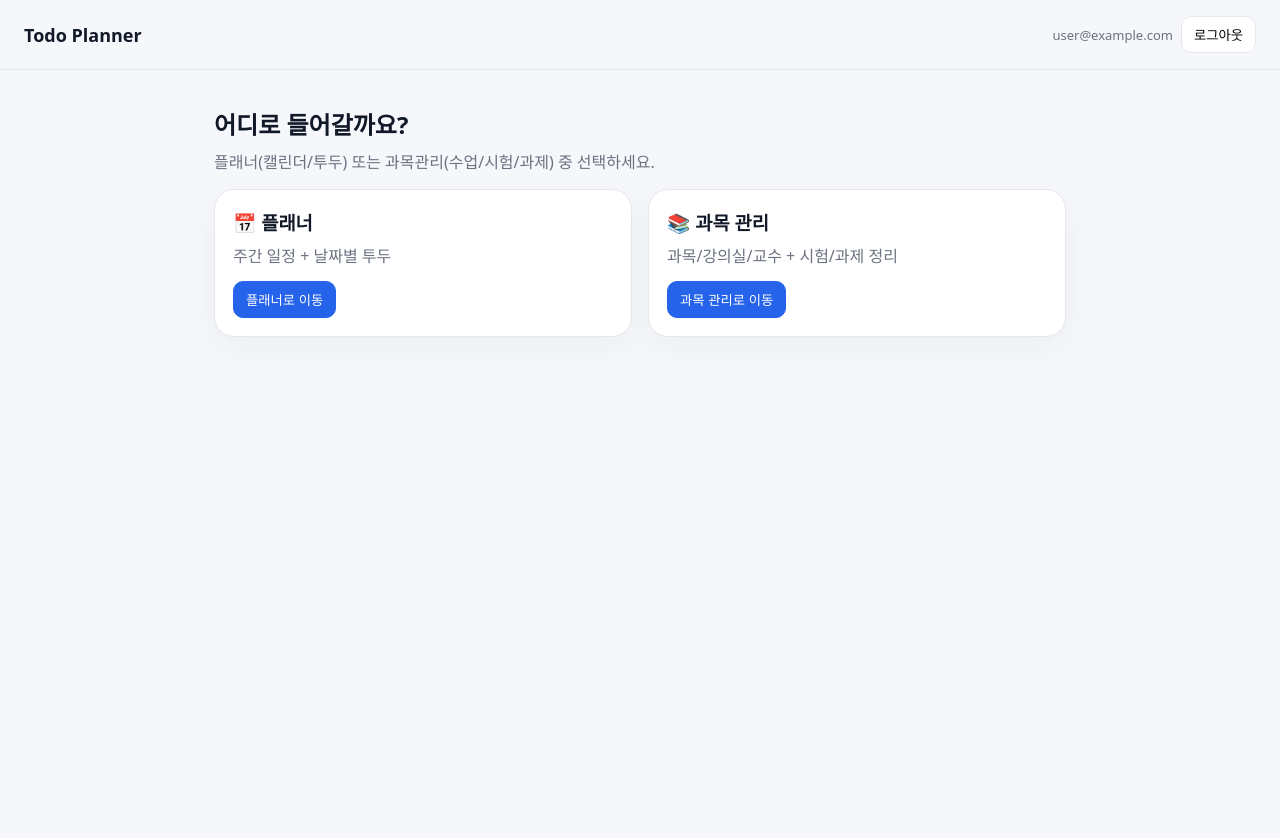
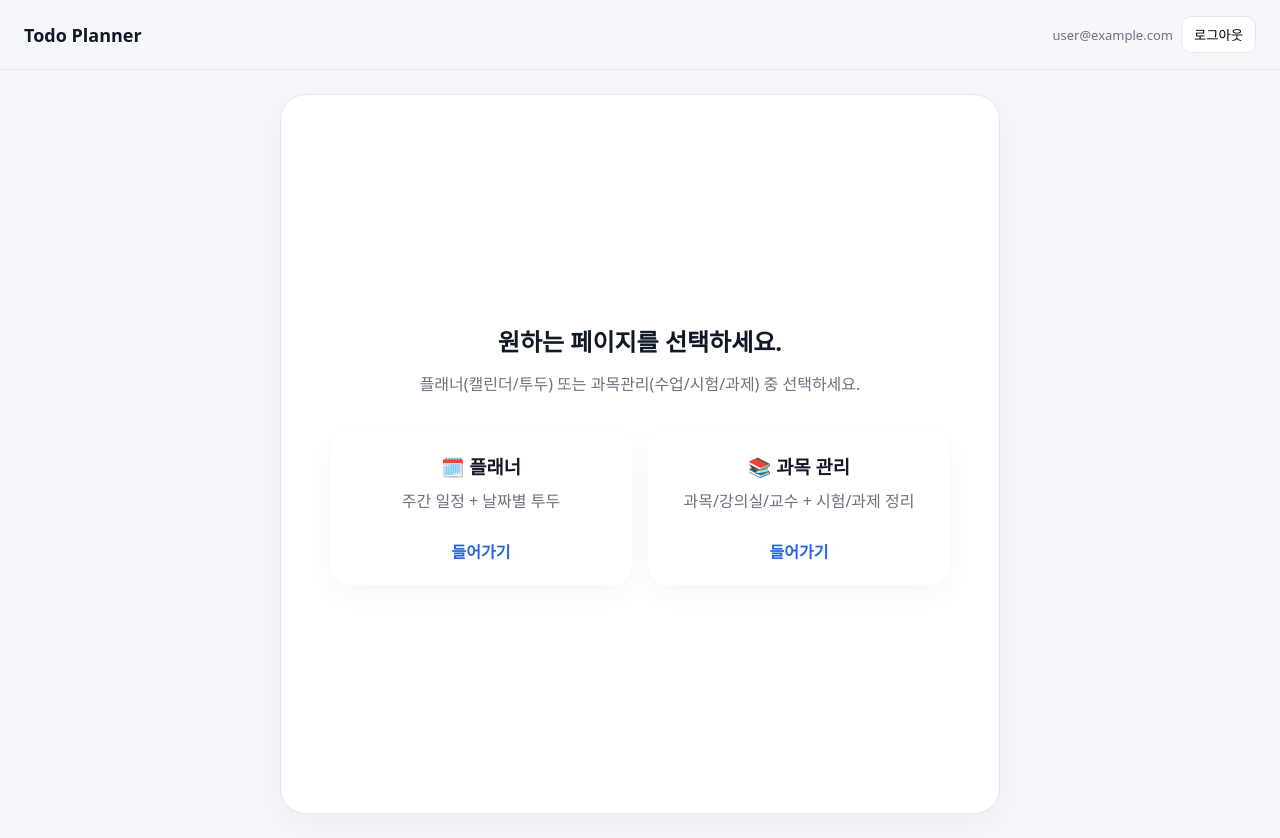
Before and after one commit to eeuunnjjiinn/planner, a React (Vite) app: page /home in a window 1280 px wide. Before the commit the page ends 800 px from the top, so only its background shows below. Built offline with nearby package versions, Linux system fonts and the light colour scheme; no server answers; sample sign-in values are in the browser's storage.

Commit message:
style: refine home layout and clean styles

```diff
--- a/src/pages/HomePage.jsx
+++ b/src/pages/HomePage.jsx
@@ -4,44 +4,74 @@ import { useNavigate } from "react-router-dom";
 export default function HomePage({ user, onLogout }) {
   const nav = useNavigate();
 
+  const goPlanner = () => nav("/planner");
+  const goSubjects = () => nav("/subjects");
+
   return (
     <div className="page main-page">
       <header className="topbar">
         <div className="brand">Todo Planner</div>
+
         <div style={{ display: "flex", gap: 8, alignItems: "center" }}>
           <div style={{ fontSize: 13, color: "#6b7280" }}>{user?.email}</div>
-          <button className="btn" onClick={onLogout}>로그아웃</button>
+          <button className="btn" onClick={onLogout}>
+            로그아웃
+          </button>
         </div>
       </header>
 
-      <div style={{ padding: 24, maxWidth: 900, margin: "0 auto" }}>
-        <h2 style={{ margin: "12px 0 8px 0" }}>어디로 들어갈까요?</h2>
-        <p style={{ marginTop: 0, color: "#6b7280" }}>
-          플래너(캘린더/투두) 또는 과목관리(수업/시험/과제) 중 선택하세요.
-        </p>
+      <div className="home-wrap">
+        <div className="home-square">
+          <div className="home-inner">
+            <h2 className="home-title">원하는 페이지를 선택하세요.</h2>
+            <p className="home-sub">
+              플래너(캘린더/투두) 또는 과목관리(수업/시험/과제) 중 선택하세요.
+            </p>
 
-        <div style={{ display: "grid", gridTemplateColumns: "1fr 1fr", gap: 16, marginTop: 16 }}>
-          <div className="card" style={{ padding: 18 }}>
-            <h3 style={{ margin: "0 0 8px 0" }}>📅 플래너</h3>
-            <p style={{ margin: "0 0 14px 0", color: "#6b7280" }}>
-              주간 일정 + 날짜별 투두
-            </p>
-            <button className="btn primary" onClick={() => nav("/planner")}>
-              플래너로 이동
-            </button>
+            <div className="home-cards">
+              {/* 플래너 카드 전체 클릭 */}
+              <button
+                type="button"
+                className="home-card card"
+                onClick={goPlanner}
+              >
+                <div className="home-card-head">
+                  <h3 className="home-card-title">🗓️ 플래너</h3>
+                </div>
+
+                <p className="home-card-desc">주간 일정 + 날짜별 투두</p>
+
+                <div className="home-card-cta" aria-hidden="true">
+                  들어가기
+                </div>
+              </button>
+
+              {/* 과목관리 카드 전체 클릭 */}
+              <button
+                type="button"
+                className="home-card card"
+                onClick={goSubjects}
+              >
+                <div className="home-card-head">
+                  <h3 className="home-card-title">📚 과목 관리</h3>
+                </div>
+
+                <p className="home-card-desc">
+                  과목/강의실/교수 + 시험/과제 정리
+                </p>
+
+                <div className="home-card-cta" aria-hidden="true">
+                  들어가기
+                </div>
+              </button>
+            </div>
+            {/* home-cards */}
           </div>
-
-          <div className="card" style={{ padding: 18 }}>
-            <h3 style={{ margin: "0 0 8px 0" }}>📚 과목 관리</h3>
-            <p style={{ margin: "0 0 14px 0", color: "#6b7280" }}>
-              과목/강의실/교수 + 시험/과제 정리
-            </p>
-            <button className="btn primary" onClick={() => nav("/subjects")}>
-              과목 관리로 이동
-            </button>
-          </div>
+          {/* home-inner */}
         </div>
+        {/* home-square */}
       </div>
+      {/* home-wrap */}
     </div>
   );
 }
--- a/src/styles.css
+++ b/src/styles.css
@@ -1,7 +1,7 @@
-/* ===== Reset-ish ===== */
+/* ===== Reset ===== */
 * { box-sizing: border-box; }
 
-body {
+body{
   margin: 0;
   font-family: system-ui, -apple-system, "Segoe UI", Roboto, "Noto Sans KR", Arial, sans-serif;
   background: #f5f7fb;
@@ -9,65 +9,64 @@ body {
 }
 
 /* ===== Common ===== */
-.btn {
+.btn{
   border: 1px solid #e5e7eb;
-  background: white;
+  background: #fff;
   padding: 8px 12px;
   border-radius: 10px;
   cursor: pointer;
 }
-.btn.primary {
+.btn.primary{
   background: #2563eb;
-  color: white;
+  color: #fff;
   border-color: #2563eb;
 }
-.btn.danger {
+.btn.danger{
   background: #fff;
   border-color: #fecaca;
   color: #b91c1c;
 }
-.input {
+
+.input{
   width: 100%;
   border: 1px solid #e5e7eb;
   background: #fff;
-  padding: 12px 14px; /* 입력창 높이 약간 증가 */
+  padding: 12px 14px;
   border-radius: 10px;
   outline: none;
-  font-size: 15px; /* 글자 크기 약간 증가 */
+  font-size: 15px;
 }
-.input:focus { border-color: #93c5fd; }
+.input:focus{ border-color: #93c5fd; }
 
-/* ===== Login ===== */
-.page.login-page {
-  min-height: 100vh;
-  width: 100%;
-
-  display: flex;
-  justify-content: center;
-  align-items: center;
-
-  padding: 20px;
-  background: #f6f7fb;
-}
-
-.page.login-page .card {
-  width: 100%;
-  max-width: 600px; /* 로그인 박스 너비를 480px -> 600px로 증가 */
-
+.card{
   background: #fff;
   border: 1px solid #e5e7eb;
   border-radius: 20px;
-  padding: 48px; /* 내부 여백 증가 */
-  box-shadow: 0 10px 30px rgba(0,0,0,0.06);
+  box-shadow: 0 10px 30px rgba(0,0,0,0.04);
 }
 
-.title { margin: 0 0 10px 0; font-size: 32px; font-weight: 700; text-align: center; }
-.subtitle { margin: 0 0 32px 0; color: #6b7280; text-align: center; font-size: 16px; }
-
-.form { display: flex; flex-direction: column; gap: 20px; }
-.label { font-size: 15px; font-weight: 600; color: #374151; margin-bottom: 6px; display: block; }
-.row { display: flex; gap: 12px; margin-top: 12px; }
-.link {
+.title{
+  margin: 0 0 10px 0;
+  font-size: 32px;
+  font-weight: 700;
+  text-align: center;
+}
+.subtitle{
+  margin: 0 0 32px 0;
+  color: #6b7280;
+  text-align: center;
+  font-size: 16px;
+}
+.form{ display: flex; flex-direction: column; gap: 20px; }
+.label{
+  font-size: 15px;
+  font-weight: 600;
+  color: #374151;
+  margin-bottom: 6px;
+  display: block;
+}
+.row{ display: flex; gap: 12px; margin-top: 12px; }
+.link{
   margin-top: 12px;
   background: transparent;
   border: none;
@@ -79,8 +78,27 @@ body {
   font-size: 14px;
 }
 
-/* ===== Main Layout (화면 전체 사용) ===== */
-.topbar {
+/* ===== Login ===== */
+.page.login-page{
+  min-height: 100vh;
+  width: 100%;
+  display: flex;
+  justify-content: center;
+  align-items: center;
+  padding: 20px;
+  background: #f6f7fb;
+}
+
+.page.login-page .card{
+  width: 100%;
+  max-width: 600px;
+  border-radius: 20px;
+  padding: 48px;
+  box-shadow: 0 10px 30px rgba(0,0,0,0.06);
+}
+
+/* ===== Topbar / Main Layout ===== */
+.topbar{
   position: sticky;
   top: 0;
   z-index: 10;
@@ -92,33 +110,29 @@ body {
   justify-content: space-between;
   align-items: center;
 }
-.brand { font-weight: 800; font-size: 18px; }
+.brand{ font-weight: 800; font-size: 18px; }
 
-.main-layout {
+.main-layout{
   display: flex;
-  gap: 24px;       /* 패널 사이 간격 증가 */
-  padding: 24px;   /* 전체 여백 증가 */
+  gap: 24px;
+  padding: 24px;
   align-items: flex-start;
-
-  /* 기존 max-width 제거하여 화면 끝까지 확장 */
   width: 100%;
   max-width: none;
 }
 
-.left-panel {
-  width: 400px; /* 왼쪽 달력 패널도 조금 더 넓게 (360 -> 400) */
+.left-panel{
+  width: 400px;
   flex: 0 0 400px;
 }
-
-.right-panel {
-  flex: 1; /* 남은 공간을 모두 차지 */
+.right-panel{
+  flex: 1;
   min-width: 0;
 }
-
-.hint { margin: 12px 0 0 0; color: #6b7280; font-size: 14px; }
+.hint{ margin: 12px 0 0 0; color: #6b7280; font-size: 14px; }
 
 /* ===== Calendar Panel ===== */
-.calendar-wrap {
+.calendar-wrap{
   background: #fff;
   border: 1px solid #e5e7eb;
   border-radius: 20px;
@@ -126,119 +140,148 @@ body {
   box-shadow: 0 10px 30px rgba(0,0,0,0.04);
   overflow: hidden;
 }
-.calendar-wrap .react-calendar { width: 100%; border: none; font-family: inherit; font-size: 16px; }
+.calendar-wrap .react-calendar{
+  width: 100%;
+  border: none;
+  font-family: inherit;
+  font-size: 16px;
+}
 
 /* ===== Weekly ===== */
-.weekly {
+.weekly{
   background: #fff;
   border: 1px solid #e5e7eb;
   border-radius: 20px;
   padding: 20px;
   box-shadow: 0 10px 30px rgba(0,0,0,0.04);
   position: relative;
-
-  /* 높이도 화면에 꽉 차게 (선택사항: 너무 길면 제거하세요) */
   min-height: calc(100vh - 120px);
 }
-.weekly-header { display: flex; justify-content: space-between; align-items: center; margin-bottom: 16px; }
-.weekly-range { font-weight: 800; color: #111827; font-size: 18px; }
 
-.weekly-grid {
+.weekly-header{
+  display: flex;
+  justify-content: space-between;
+  align-items: center;
+  margin-bottom: 16px;
+}
+.weekly-range{ font-weight: 800; color: #111827; font-size: 18px; }
+
+.weekly-grid{
   display: grid;
-  /* 가로폭이 넓어졌으므로 날짜 칸(minmax)을 더 넓게 설정 */
   grid-template-columns: 80px repeat(7, minmax(100px, 1fr));
   border-top: 1px solid #e5e7eb;
   border-left: 1px solid #e5e7eb;
   border-radius: 14px;
   overflow: hidden;
   overflow-x: auto;
-  height: 100%; /* 부모 높이에 맞춤 */
+  height: 100%;
 }
-.time-col, .day-col {
+
+.time-col, .day-col{
   border-right: 1px solid #eef2f7;
   border-bottom: 1px solid #eef2f7;
   padding: 12px;
   font-size: 13px;
   color: #6b7280;
 }
-.header-cell { background: #fbfdff; color: #111827; }
-.header-inner { display: grid; gap: 4px; place-items: center; }
-.header-inner .dow { font-size: 13px; color:#6b7280; }
-.header-inner .date { font-size: 18px; font-weight: 800; color:#111827; }
+.header-cell{ background: #fbfdff; color: #111827; }
+.header-inner{ display: grid; gap: 4px; place-items: center; }
+.header-inner .dow{ font-size: 13px; color:#6b7280; }
+.header-inner .date{ font-size: 18px; font-weight: 800; color:#111827; }
 
-/* 주간 일정 시간 칸 높이 */
+/* 시간 칸 */
 .cell{
   height: 60px;
   position: relative;
-  overflow: visible;   /* 아래로 늘어날 때 잘리지 않게 */
+  overflow: visible;
   z-index: 0;
 }
+.cell.has-event{ z-index: 5; }
 
-.cell { position: relative; z-index: 0; }
-.cell.has-event { z-index: 5; }
-
-/* 주간 일정 블록 */
+/* 일정 블록 */
 .event-pill{
   position: absolute;
   left: 8px;
   right: 8px;
   top: 6px;
   z-index: 10;
-
   border-radius: 14px;
   padding: 10px 12px;
-  color: #ffffff;          /* ✅ 글씨 흰색 */
+  color: #fff;
   font-weight: 800;
   box-shadow: 0 12px 24px rgba(0,0,0,0.14);
   display: grid;
   gap: 6px;
-
-  /* ✅ 아래 칸 border 선이 비치지 않게(흰 선 해결) */
   background-clip: padding-box;
 }
+.event-pill-title{ font-size: 14px; line-height: 1.2; }
+.event-pill-time{ font-size: 12px; opacity: 0.9; }
 
-.event-pill-title{
-  font-size: 14px;
-  line-height: 1.2;
+/* ===== Todo Panel ===== */
+.todo-panel{ width: 100%; }
+.todo-header{ display: flex; align-items: center; gap: 12px; margin-bottom: 16px; }
+.todo-title{ font-size: 18px; font-weight: 700; color: #111827; }
+
+.todo-input{ display: flex; gap: 12px; align-items: center; margin-bottom: 16px; }
+.todo-text-input{
+  flex: 1;
+  height: 48px;
+  border-radius: 12px;
+  border: 1px solid #e5e7eb;
+  padding: 0 16px;
+  font-size: 15px;
+  color: #111827;
+  background: #fff;
+  outline: none;
+}
+.todo-text-input:focus{
+  border-color: #93c5fd;
+  box-shadow: 0 0 0 4px rgba(59, 130, 246, 0.15);
+}
+.todo-add-btn{
+  height: 48px;
+  padding: 0 20px;
+  border-radius: 12px;
+  border: 1px solid #e5e7eb;
+  background: #111827;
+  color: #fff;
+  font-weight: 600;
+  cursor: pointer;
+  font-size: 15px;
 }
 
-.event-pill-time{
-  font-size: 12px;
-  opacity: 0.9;
+.todo-list{ display: flex; flex-direction: column; gap: 12px; }
+.todo-item{
+  display: flex;
+  align-items: center;
+  justify-content: space-between;
+  gap: 14px;
+  border: 1px solid #eef2f7;
+  background: #fff;
+  border-radius: 14px;
+  padding: 16px;
+}
+.todo-left{ display: flex; align-items: center; gap: 12px; flex: 1; }
+.todo-text{ color: #111827; font-size: 15px; word-break: break-word; }
+.todo-item.done .todo-text{ color: #9ca3af; text-decoration: line-through; }
+.todo-del-btn{
+  border: 1px solid #e5e7eb;
+  background: #fff;
+  padding: 8px 12px;
+  border-radius: 10px;
+  cursor: pointer;
+}
+.todo-empty{
+  padding: 20px;
+  border-radius: 14px;
+  border: 1px dashed #e5e7eb;
+  color: #6b7280;
+  background: #fff;
+  text-align: center;
+  font-size: 15px;
 }
 
-/* ===== Todo Panel ===== */
-.todo-panel { width: 100%; }
-.todo-header { display: flex; align-items: center; gap: 12px; margin-bottom: 16px; }
-.todo-title { font-size: 18px; font-weight: 700; color: #111827; }
-.todo-input { display: flex; gap: 12px; align-items: center; margin-bottom: 16px; }
-.todo-text-input {
-  flex: 1; height: 48px; border-radius: 12px; border: 1px solid #e5e7eb;
-  padding: 0 16px; font-size: 15px; color: #111827; background: #ffffff; outline: none;
-}
-.todo-text-input:focus { border-color: #93c5fd; box-shadow: 0 0 0 4px rgba(59, 130, 246, 0.15); }
-.todo-add-btn {
-  height: 48px; padding: 0 20px; border-radius: 12px; border: 1px solid #e5e7eb;
-  background: #111827; color: white; font-weight: 600; cursor: pointer; font-size: 15px;
-}
-.todo-list { display: flex; flex-direction: column; gap: 12px; }
-.todo-item {
-  display: flex; align-items: center; justify-content: space-between; gap: 14px;
-  border: 1px solid #eef2f7; background: #ffffff; border-radius: 14px; padding: 16px;
-}
-.todo-left { display: flex; align-items: center; gap: 12px; flex: 1; }
-.todo-text { color: #111827; font-size: 15px; word-break: break-word; }
-.todo-item.done .todo-text { color: #9ca3af; text-decoration: line-through; }
-.todo-del-btn {
-  border: 1px solid #e5e7eb; background: #fff; padding: 8px 12px; border-radius: 10px; cursor: pointer;
-}
-.todo-empty {
-  padding: 20px; border-radius: 14px; border: 1px dashed #e5e7eb; color: #6b7280; background: #ffffff; text-align: center; font-size: 15px;
-}
-
-
-
-/* ===== 주간 일정 추가 (Weekly Event Add) ===== */
+/* ===== Modal (Weekly Event Add) ===== */
 .modal-overlay{
   position: fixed;
   inset: 0;
@@ -248,7 +291,6 @@ body {
   z-index: 999;
   padding: 16px;
 }
-
 .modal-card{
   width: min(520px, 92vw);
   background: #fff;
@@ -257,19 +299,16 @@ body {
   padding: 18px;
   box-shadow: 0 20px 60px rgba(0,0,0,0.25);
 }
-
 .modal-title{
   font-size: 18px;
   font-weight: 900;
   color: #111827;
 }
-
 .modal-sub{
   margin-top: 6px;
   color: #6b7280;
   font-size: 12px;
 }
-
 .modal-label{
   display: block;
   margin-top: 12px;
@@ -278,7 +317,6 @@ body {
   color: #374151;
   font-weight: 700;
 }
-
 .modal-input{
   width: 100%;
   height: 42px;
@@ -287,18 +325,11 @@ body {
   padding: 0 12px;
   outline: none;
 }
-
 .modal-input:focus{
   border-color: #93c5fd;
   box-shadow: 0 0 0 4px rgba(59, 130, 246, 0.15);
 }
-
-.modal-row{
-  display: flex;
-  gap: 12px;
-  align-items: end;
-}
-
+.modal-row{ display: flex; gap: 12px; align-items: end; }
 .modal-color{
   width: 100%;
   height: 42px;
@@ -307,7 +338,6 @@ body {
   border: 1px solid #e5e7eb;
   background: #fff;
 }
-
 .modal-actions{
   display: flex;
   justify-content: flex-end;
@@ -315,10 +345,108 @@ body {
   margin-top: 16px;
 }
 
+/* ===== Home ===== */
+.home-wrap{
+  min-height: calc(100vh - 64px);
+  display: grid;
+  place-items: center;
+  padding: 24px;
+}
 
-.card{
-  background:#fff;
-  border:1px solid #e5e7eb;
-  border-radius:20px;
-  box-shadow:0 10px 30px rgba(0,0,0,0.04);
+.home-square{
+  width: min(720px, 92vw);
+  aspect-ratio: 1 / 1;
+  background: #fff;
+  border: 1px solid #e5e7eb;
+  border-radius: 26px;
+  box-shadow: 0 10px 30px rgba(0,0,0,0.04);
+  display: grid;
+  place-items: center;
+  padding: 22px;
 }
+
+.home-inner{
+  width: 100%;
+  max-width: 620px;
+  margin: 0 auto;
+}
+
+.home-title{
+  text-align: center;
+  margin: 0 0 14px 0;
+}
+
+.home-sub{
+  text-align: center;
+  margin: 0 0 34px 0;
+  color: #6b7280;
+  line-height: 1.5;
+}
+
+/* ✅ 여기 빠져서 카드가 세로로 내려갔던 부분 */
+.home-cards{
+  display: grid;
+  grid-template-columns: 1fr 1fr;
+  gap: 16px;
+  justify-items: center;
+}
+
+@media (max-width: 700px){
+  .home-square{ width: min(520px, 92vw); }
+  .home-cards{ grid-template-columns: 1fr; }
+}
+
+/* 카드 전체 클릭용 버튼 리셋 + 상호작용 */
+.home-card{
+  width: 100%;
+  max-width: 320px;
+  padding: 22px 18px;
+
+  /* button reset */
+  border: none;
+  background: transparent;
+  font: inherit;
+  color: inherit;
+
+  /* layout */
+  text-align: center;
+  display: flex;
+  flex-direction: column;
+  align-items: center;
+  gap: 10px;
+
+  cursor: pointer;
+}
+
+.home-card.card{
+  /* 카드 스타일은 .card가 담당하지만, 버튼이라 눌림 느낌을 위해 약간 보강 */
+  transition: transform 120ms ease, box-shadow 120ms ease, border-color 120ms ease;
+}
+
+.home-card.card:hover{
+  transform: translateY(-2px);
+  box-shadow: 0 14px 36px rgba(0,0,0,0.08);
+}
+
+.home-card.card:active{
+  transform: translateY(-1px);
+}
+
+.home-card:focus{ outline: none; }
+.home-card:focus-visible{
+  outline: 3px solid rgba(37, 99, 235, 0.25);
+  outline-offset: 2px;
+}
+
+.home-card-title{ margin: 0; }
+.home-card-desc{
+  margin: 0;
+  color: #6b7280;
+  line-height: 1.5;
+}
+.home-card-cta{
+  margin-top: 10px;
+  padding-top: 6px;
+  font-weight: 700;
+  color: #2563eb;
+}
```
